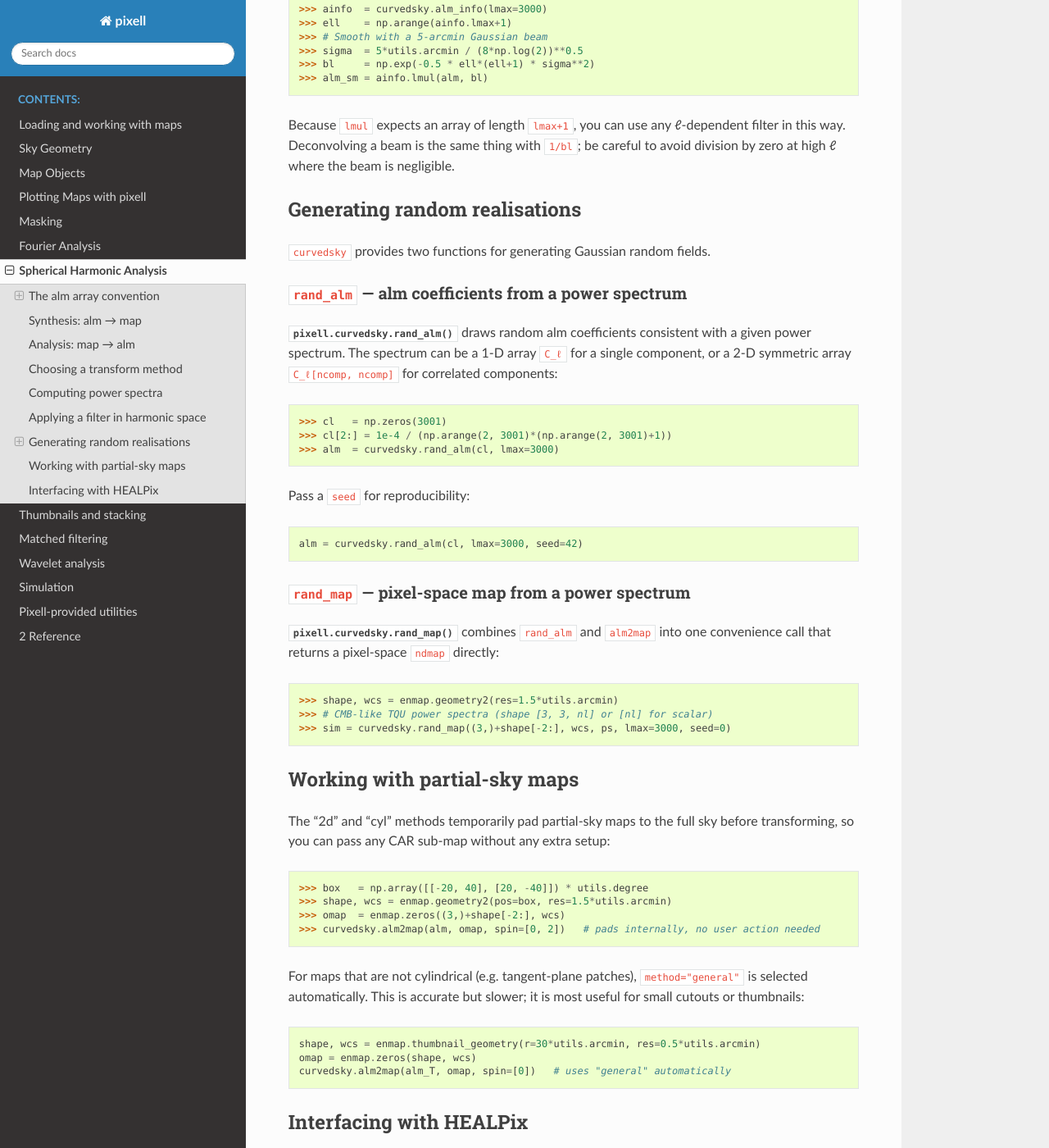
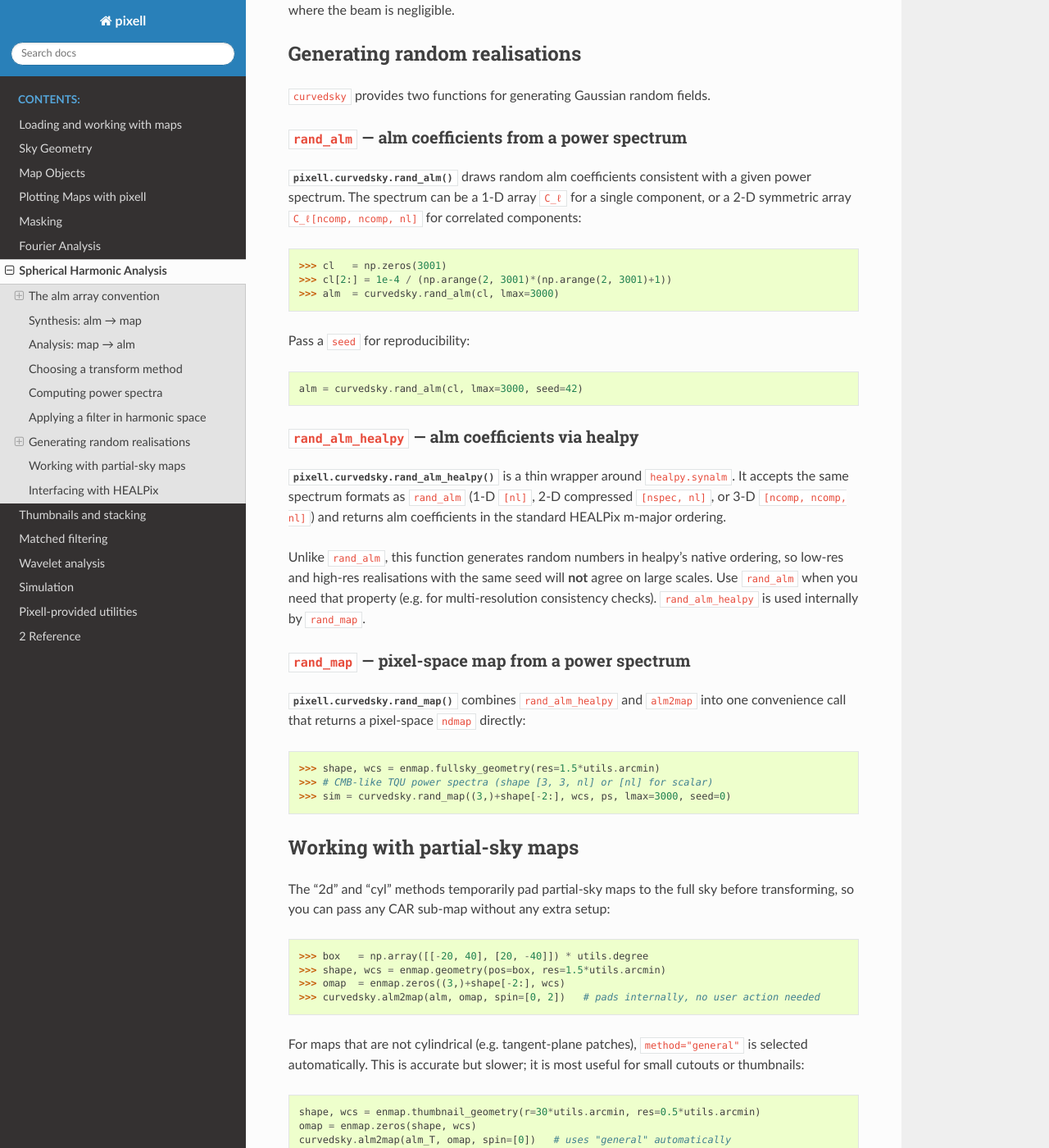
Before and after one commit to simonsobs/pixell, a Sphinx documentation site: the page built from docs/harmonic.rst, in a window 1280 px wide and 1400 px high, scrolled down 3103 px. Shown: the whole window at 82% size. Built offline with Sphinx 7.4.7 and the Read the Docs theme 3.1.0, drawn with Linux system fonts in a browser that asks for light colours; some of the changed text lies outside the part shown.

Commit message:
fixes for harmonics docs, including removing the niter section

```diff
--- a/docs/harmonic.rst
+++ b/docs/harmonic.rst
@@ -46,7 +46,7 @@
 
 .. code-block:: python
 
-   >>> shape, wcs = enmap.geometry2(res=1.5*utils.arcmin)   # full-sky Fejer1 geometry
+   >>> shape, wcs = enmap.fullsky_geometry(res=1.5*utils.arcmin)   # full-sky Fejer1 geometry
    >>> omap = enmap.zeros((3,)+shape[-2:], wcs)             # TQU map
    >>> curvedsky.alm2map(alm, omap, spin=[0, 2])
 
@@ -77,19 +77,10 @@
 
 For accurate results the input map should use a Fejer1 (or other quadrature-compatible)
 geometry.  See :doc:`geometry` for how to construct one with
-:py:func:`pixell.enmap.geometry2`.
+:py:func:`pixell.enmap.fullsky_geometry`.
 
 ``map2alm`` returns an alm array of shape ``(..., ncomp, nelem)`` matching the leading
 dimensions of the map.
-
-**Iterative refinement.**  The default ``map2alm`` does a single pass, which is
-accurate to roughly 1 part in 10\ :sup:`5` for a flat spectrum.  For higher accuracy,
-pass ``niter > 0`` to perform Jacobi iteration steps::
-
-   alm = curvedsky.map2alm(imap, lmax=3000, niter=3)   # accurate to ~1e-8
-
-For most science cases ``niter=0`` is sufficient.
-
 
 Choosing a transform method
 ----------------------------
@@ -170,7 +161,7 @@
 
 :py:func:`pixell.curvedsky.rand_alm` draws random alm coefficients consistent with a
 given power spectrum.  The spectrum can be a 1-D array ``C_ℓ`` for a single component,
-or a 2-D symmetric array ``C_ℓ[ncomp, ncomp]`` for correlated components:
+or a 2-D symmetric array ``C_ℓ[ncomp, ncomp, nl]`` for correlated components:
 
 .. code-block:: python
 
@@ -182,15 +173,29 @@
 
    alm = curvedsky.rand_alm(cl, lmax=3000, seed=42)
 
+``rand_alm_healpy`` — alm coefficients via healpy
+^^^^^^^^^^^^^^^^^^^^^^^^^^^^^^^^^^^^^^^^^^^^^^^^^^
+
+:py:func:`pixell.curvedsky.rand_alm_healpy` is a thin wrapper around
+``healpy.synalm``.  It accepts the same spectrum formats as ``rand_alm``
+(1-D ``[nl]``, 2-D compressed ``[nspec, nl]``, or 3-D ``[ncomp, ncomp, nl]``)
+and returns alm coefficients in the standard HEALPix m-major ordering.
+
+Unlike ``rand_alm``, this function generates random numbers in healpy's native
+ordering, so low-res and high-res realisations with the same seed will **not**
+agree on large scales.  Use ``rand_alm`` when you need that property
+(e.g. for multi-resolution consistency checks).  ``rand_alm_healpy`` is used
+internally by ``rand_map``.
+
 ``rand_map`` — pixel-space map from a power spectrum
 ^^^^^^^^^^^^^^^^^^^^^^^^^^^^^^^^^^^^^^^^^^^^^^^^^^^^^
 
-:py:func:`pixell.curvedsky.rand_map` combines ``rand_alm`` and ``alm2map`` into one
+:py:func:`pixell.curvedsky.rand_map` combines ``rand_alm_healpy`` and ``alm2map`` into one
 convenience call that returns a pixel-space ``ndmap`` directly:
 
 .. code-block:: python
 
-   >>> shape, wcs = enmap.geometry2(res=1.5*utils.arcmin)
+   >>> shape, wcs = enmap.fullsky_geometry(res=1.5*utils.arcmin)
    >>> # CMB-like TQU power spectra (shape [3, 3, nl] or [nl] for scalar)
    >>> sim = curvedsky.rand_map((3,)+shape[-2:], wcs, ps, lmax=3000, seed=0)
 
@@ -204,7 +209,7 @@
 .. code-block:: python
 
    >>> box   = np.array([[-20, 40], [20, -40]]) * utils.degree
-   >>> shape, wcs = enmap.geometry2(pos=box, res=1.5*utils.arcmin)
+   >>> shape, wcs = enmap.geometry(pos=box, res=1.5*utils.arcmin)
    >>> omap  = enmap.zeros((3,)+shape[-2:], wcs)
    >>> curvedsky.alm2map(alm, omap, spin=[0, 2])   # pads internally, no user action needed
 
@@ -228,7 +233,7 @@
 
    >>> import healpy as hp
    >>> alm_hp = hp.map2alm(healpix_map, lmax=3000)   # standard healpy
-   >>> shape, wcs = enmap.geometry2(res=1.5*utils.arcmin)
+   >>> shape, wcs = enmap.fullsky_geometry(res=1.5*utils.arcmin)
    >>> omap = enmap.zeros(shape, wcs)
    >>> curvedsky.alm2map(alm_hp, omap, spin=[0])
 
```
